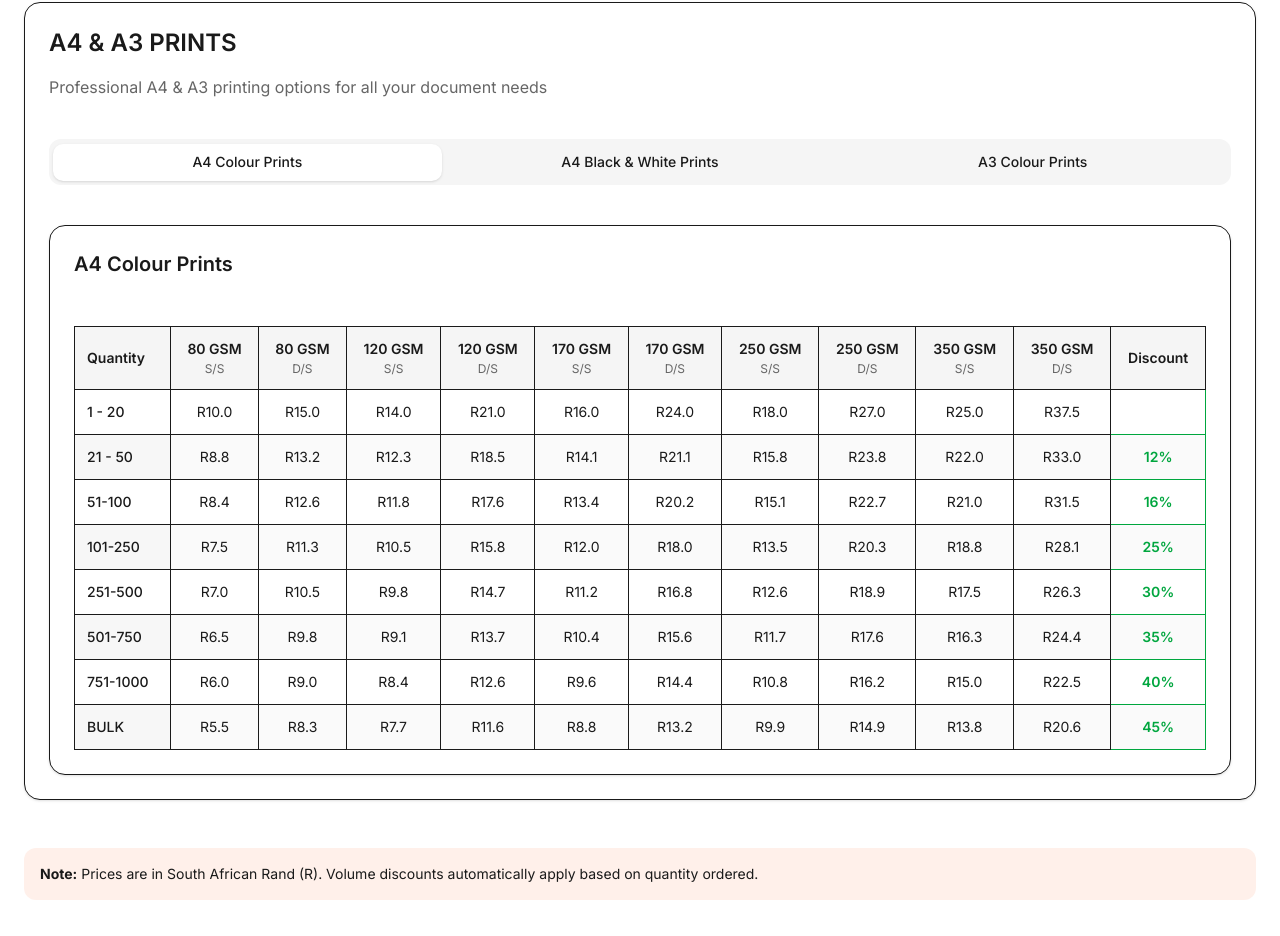
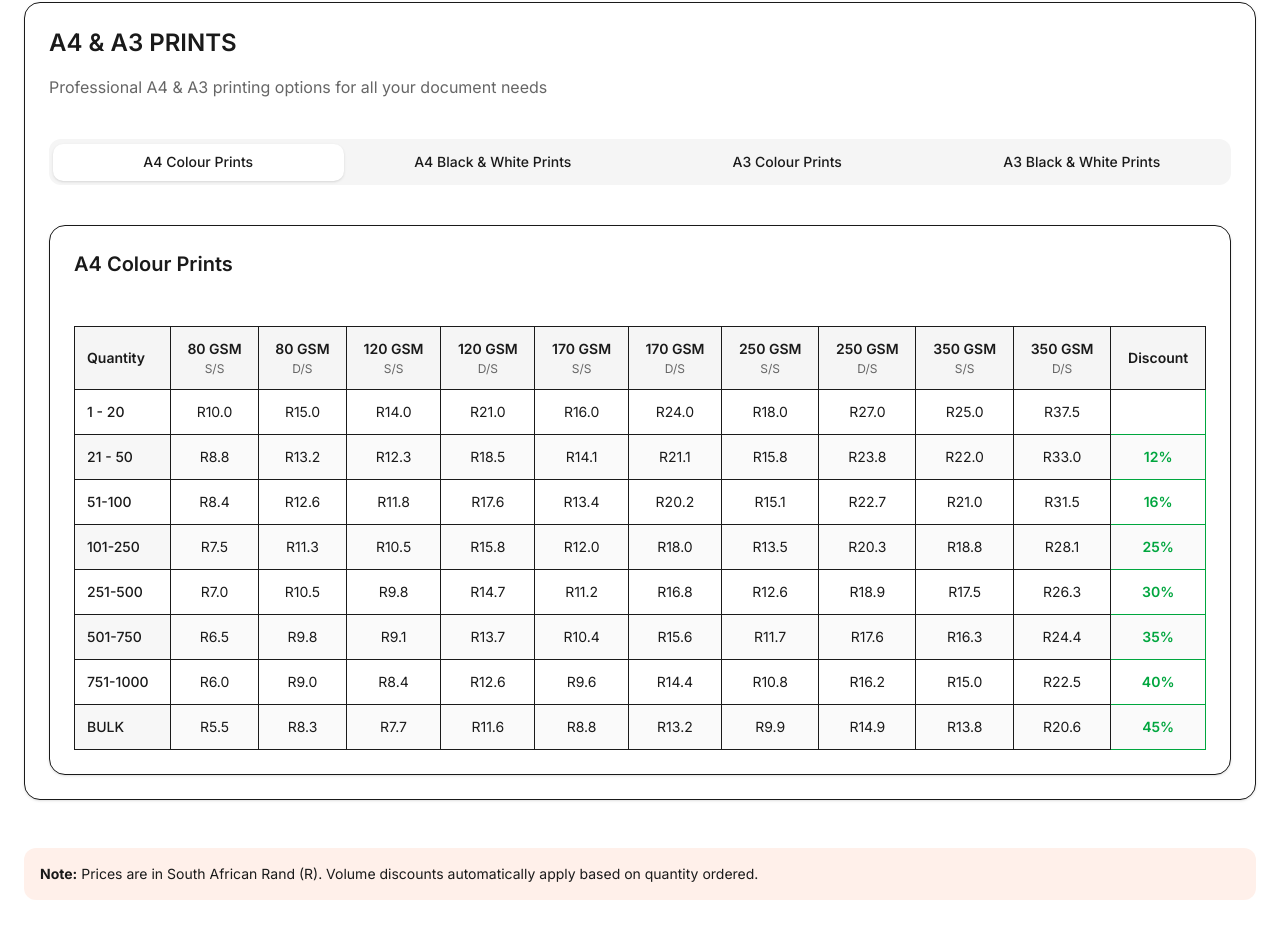
Before and after one commit to JBproduction10/copyexpressclaremont, a Next.js app: page / in a window 1280 px wide. Shown: the part 2242-3178 px from the top of the page. Built offline with nearby package versions, Linux system fonts and the light colour scheme.

Commit message:
Working on galery modal

```diff
--- a/components/PricingTable.tsx
+++ b/components/PricingTable.tsx
@@ -1,26 +1,49 @@
-import React from 'react';
+'use client';
+
+import React, { useState } from 'react';
 import { SubCategory } from '@/types/index';
 import Image from 'next/image';
+import { ChevronLeft, ChevronRight, X } from 'lucide-react';
 
 interface PricingTableProps {
   subcategory: SubCategory;
 }
 
 export const PricingTable: React.FC<PricingTableProps> = ({ subcategory }) => {
-  // Handle image-based subcategories
+  const [modalIndex, setModalIndex] = useState<number | null>(null);
+
+  const openModal = (index: number) => setModalIndex(index);
+  const closeModal = () => setModalIndex(null);
+
+  const prevImage = () => {
+    if (modalIndex === null || !subcategory.images) return;
+    setModalIndex((modalIndex - 1 + subcategory.images.length) % subcategory.images.length);
+  };
+
+  const nextImage = () => {
+    if (modalIndex === null || !subcategory.images) return;
+    setModalIndex((modalIndex + 1) % subcategory.images.length);
+  };
+
+  // IMAGE-BASED SUBCATEGORIES
   if (subcategory.type === 'image' && subcategory.images) {
     return (
       <div className="w-full space-y-6">
-        <div className="grid grid-cols-1 gap-6">
+        {/* HORIZONTAL SCROLL IMAGES */}
+        <div className="flex gap-4 overflow-x-auto pb-4 snap-x snap-mandatory">
           {subcategory.images.map((imagePath, idx) => (
-            <div key={idx} className="relative w-full">
+            <div
+              key={idx}
+              className="snap-center flex-shrink-0 w-full max-w-xs sm:max-w-sm lg:max-w-md cursor-pointer"
+              onClick={() => openModal(idx)}
+            >
               <div className="relative w-full bg-white rounded-lg overflow-hidden shadow-sm border border-border">
                 <Image
                   src={imagePath}
                   alt={`${subcategory.name} - Page ${idx + 1}`}
                   width={1200}
                   height={800}
-                  className="w-full h-auto object-contain"
+                  className="w-full h-auto object-contain max-h-[400px]"
                   priority={idx === 0}
                 />
               </div>
@@ -28,6 +51,7 @@ export const PricingTable: React.FC<PricingTableProps> = ({ subcategory }) => {
           ))}
         </div>
 
+        {/* ADDITIONAL NOTES */}
         {subcategory.additionalNotes && (
           <div className="mt-6 p-4 bg-muted/50 rounded-lg">
             {Array.isArray(subcategory.additionalNotes) ? (
@@ -43,16 +67,53 @@ export const PricingTable: React.FC<PricingTableProps> = ({ subcategory }) => {
             )}
           </div>
         )}
+
+        {/* MODAL */}
+        {modalIndex !== null && (
+          <div className="fixed inset-0 bg-black/70 backdrop-blur-sm flex items-center justify-center z-50 select-none">
+            {/* CLOSE BUTTON */}
+            <button
+              onClick={closeModal}
+              className="absolute top-4 right-4 text-white p-2 bg-black/40 rounded-full hover:bg-black/60 transition"
+            >
+              <X size={24} />
+            </button>
+
+            {/* LEFT BUTTON */}
+            <button
+              onClick={prevImage}
+              className="absolute left-4 top-1/2 -translate-y-1/2 p-3 bg-black/40 hover:bg-black/60 text-white rounded-full transition"
+            >
+              <ChevronLeft size={32} />
+            </button>
+
+            {/* IMAGE */}
+            <div className="max-w-5xl max-h-[90vh] p-2">
+              <Image
+                src={subcategory.images[modalIndex]}
+                alt="Expanded view"
+                width={1600}
+                height={1200}
+                className="max-w-full max-h-[90vh] object-contain mx-auto rounded-lg"
+              />
+            </div>
+
+            {/* RIGHT BUTTON */}
+            <button
+              onClick={nextImage}
+              className="absolute right-4 top-1/2 -translate-y-1/2 p-3 bg-black/40 hover:bg-black/60 text-white rounded-full transition"
+            >
+              <ChevronRight size={32} />
+            </button>
+          </div>
+        )}
       </div>
     );
   }
 
-  // Handle table-based subcategories
-  if (!subcategory.data || !subcategory.columns) {
-    return null;
-  }
+  // TABLE-BASED SUBCATEGORIES
+  if (!subcategory.data || !subcategory.columns) return null;
 
-  // ✅ TypeScript now knows these are defined
   const columns = subcategory.columns;
   const data = subcategory.data;
 
@@ -115,22 +176,6 @@ export const PricingTable: React.FC<PricingTableProps> = ({ subcategory }) => {
           </table>
         </div>
       </div>
-
-      {subcategory.additionalNotes && (
-        <div className="mt-3 sm:mt-4">
-          {Array.isArray(subcategory.additionalNotes) ? (
-            <ul className="text-xs sm:text-sm text-muted-foreground space-y-1 list-disc list-inside">
-              {subcategory.additionalNotes.map((note, idx) => (
-                <li key={idx}>{note}</li>
-              ))}
-            </ul>
-          ) : (
-            <p className="text-xs sm:text-sm text-muted-foreground">
-              {subcategory.additionalNotes}
-            </p>
-          )}
-        </div>
-      )}
     </div>
   );
 };
--- a/data/pricingData.ts
+++ b/data/pricingData.ts
@@ -72,6 +72,32 @@ export const pricingCategories: Category[] = [
           { qty: '501-750', '80_SS': 'R10.4', '80_DS': 'R15.6', '120_SS': 'R14.3', '120_DS': 'R21.5', '170_SS': 'R16.9', '170_DS': 'R25.4', '250_SS': 'R20.8', '250_DS': 'R31.2', '350_SS': 'R24.7', '350_DS': 'R37.1', discount: '35%' },
           { qty: '751-1000', '80_SS': 'R9.6', '80_DS': 'R14.4', '120_SS': 'R13.2', '120_DS': 'R19.8', '170_SS': 'R15.6', '170_DS': 'R23.4', '250_SS': 'R19.2', '250_DS': 'R28.8', '350_SS': 'R22.8', '350_DS': 'R34.2', discount: '40%' },
           { qty: 'BULK', '80_SS': 'R8.8', '80_DS': 'R13.2', '120_SS': 'R12.1', '120_DS': 'R18.2', '170_SS': 'R14.3', '170_DS': 'R21.5', '250_SS': 'R17.6', '250_DS': 'R26.4', '350_SS': 'R20.9', '350_DS': 'R31.4', discount: '45%' },
+        ],
+        columns: [
+          { key: '80_SS', label: '80 GSM', sublabel: 'S/S' },
+          { key: '80_DS', label: '80 GSM', sublabel: 'D/S' },
+          { key: '120_SS', label: '120 GSM', sublabel: 'S/S' },
+          { key: '120_DS', label: '120 GSM', sublabel: 'D/S' },
+          { key: '170_SS', label: '170 GSM', sublabel: 'S/S' },
+          { key: '170_DS', label: '170 GSM', sublabel: 'D/S' },
+          { key: '250_SS', label: '250 GSM', sublabel: 'S/S' },
+          { key: '250_DS', label: '250 GSM', sublabel: 'D/S' },
+          { key: '350_SS', label: '350 GSM', sublabel: 'S/S' },
+          { key: '350_DS', label: '350 GSM', sublabel: 'D/S' },
+        ],
+      },
+      {
+        id: 'a3-b&w',
+        name: 'A3 Black & White Prints',
+        data: [
+          { qty: '1 - 20', '80_SS': 'R5.0', '80_DS': 'R7.5', '120_SS': 'R10.0', '120_DS': 'R15.0', '170_SS': 'R15.0', '170_DS': 'R22.5', '250_SS': 'R20.0', '250_DS': 'R30.0', '350_SS': 'R30.0', '350_DS': 'R37.5', discount: '' },
+          { qty: '21 - 50', '80_SS': 'R4.4', '80_DS': 'R6.6', '120_SS': 'R8.8', '120_DS': 'R13.2', '170_SS': 'R13.2', '170_DS': 'R19.8', '250_SS': 'R17.6', '250_DS': 'R26.4', '350_SS': 'R26.4', '350_DS': 'R33.0', discount: '12%' },
+          { qty: '51-100', '80_SS': 'R4.2', '80_DS': 'R6.3', '120_SS': 'R8.4', '120_DS': 'R12.6', '170_SS': 'R12.6', '170_DS': 'R18.9', '250_SS': 'R16.8', '250_DS': 'R25.4', '350_SS': 'R25.2', '350_DS': 'R31.5', discount: '16%' },
+          { qty: '101-250', '80_SS': 'R3.8', '80_DS': 'R5.6', '120_SS': 'R7.5', '120_DS': 'R11.3', '170_SS': 'R11.3', '170_DS': 'R16.9', '250_SS': 'R15.0', '250_DS': 'R22.5', '350_SS': 'R22.5', '350_DS': 'R28.1', discount: '25%' },
+          { qty: '251-500', '80_SS': 'R3.5', '80_DS': 'R5.3', '120_SS': 'R7.0', '120_DS': 'R10.5', '170_SS': 'R10.5', '170_DS': 'R15.8', '250_SS': 'R14.0', '250_DS': 'R21.0', '350_SS': 'R21.0', '350_DS': 'R26.3', discount: '30%' },
+          { qty: '501-750', '80_SS': 'R3.3', '80_DS': 'R4.9', '120_SS': 'R6.5', '120_DS': 'R9.8', '170_SS': 'R9.8', '170_DS': 'R14.6.', '250_SS': 'R13.0', '250_DS': 'R19.5', '350_SS': 'R19.5', '350_DS': 'R24.4', discount: '35%' },
+          { qty: '751-1000', '80_SS': 'R3.0', '80_DS': 'R4.5', '120_SS': 'R6.0', '120_DS': 'R9.0', '170_SS': 'R9.0', '170_DS': 'R13.5', '250_SS': 'R12.0', '250_DS': 'R18.0', '350_SS': 'R18.0', '350_DS': 'R22.5', discount: '40%' },
+          { qty: 'BULK', '80_SS': 'R2.8', '80_DS': 'R4.1', '120_SS': 'R5.5', '120_DS': 'R8.3', '170_SS': 'R8.3', '170_DS': 'R12.4', '250_SS': 'R11.0', '250_DS': 'R16.5', '350_SS': 'R16.5', '350_DS': 'R20.6', discount: '45%' },
         ],
         columns: [
           { key: '80_SS', label: '80 GSM', sublabel: 'S/S' },
--- a/package.json
+++ b/package.json
@@ -42,6 +42,7 @@
     "cmdk": "^1.1.1",
     "date-fns": "^4.1.0",
     "embla-carousel-react": "^8.6.0",
+    "framer-motion": "^12.23.24",
     "input-otp": "^1.4.2",
     "lucide-react": "^0.553.0",
     "next": "15.5.6",
```
Also changed, not shown: app/globals.css (line endings or trailing spaces), 1 other file (tests, documents, lock files or other folders).
